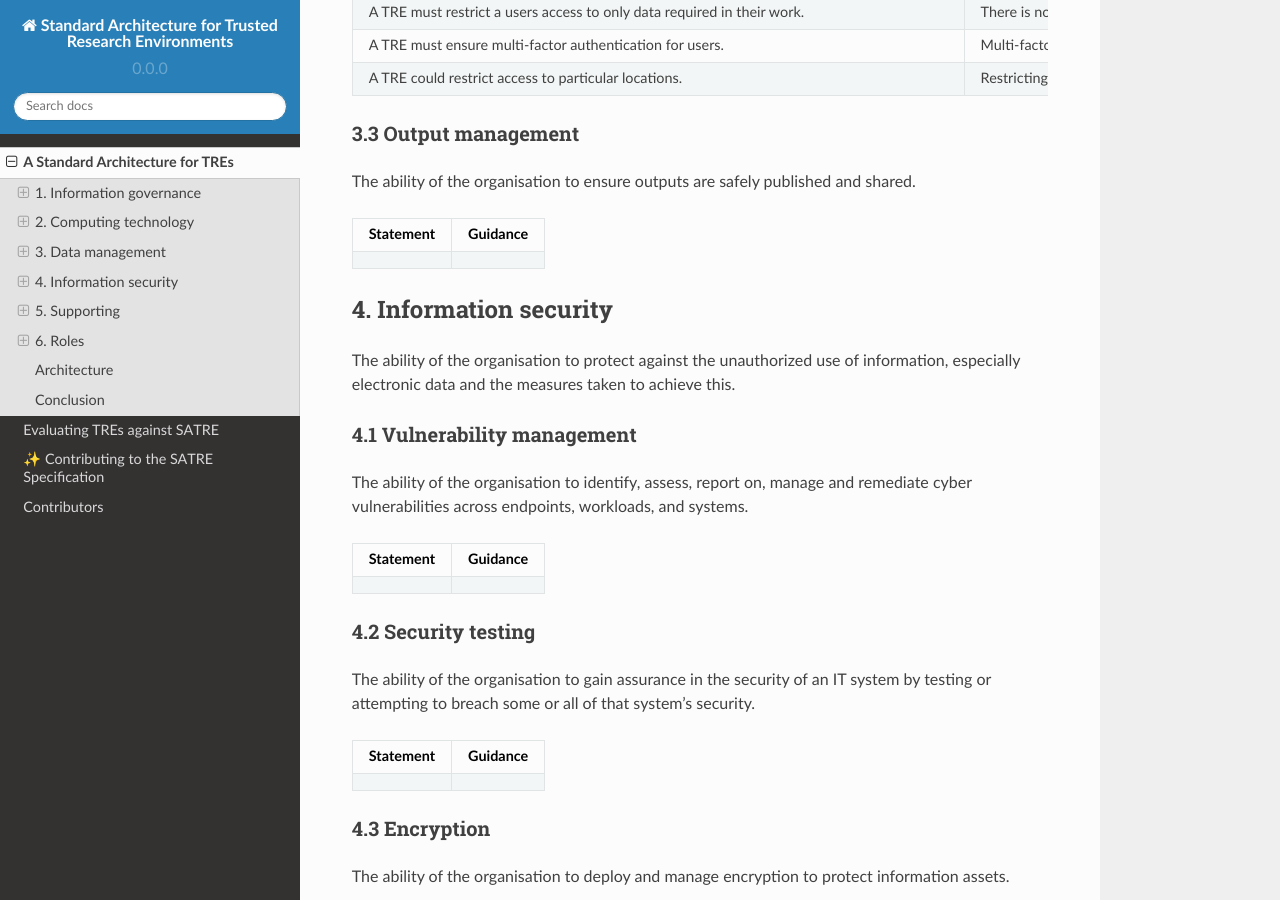
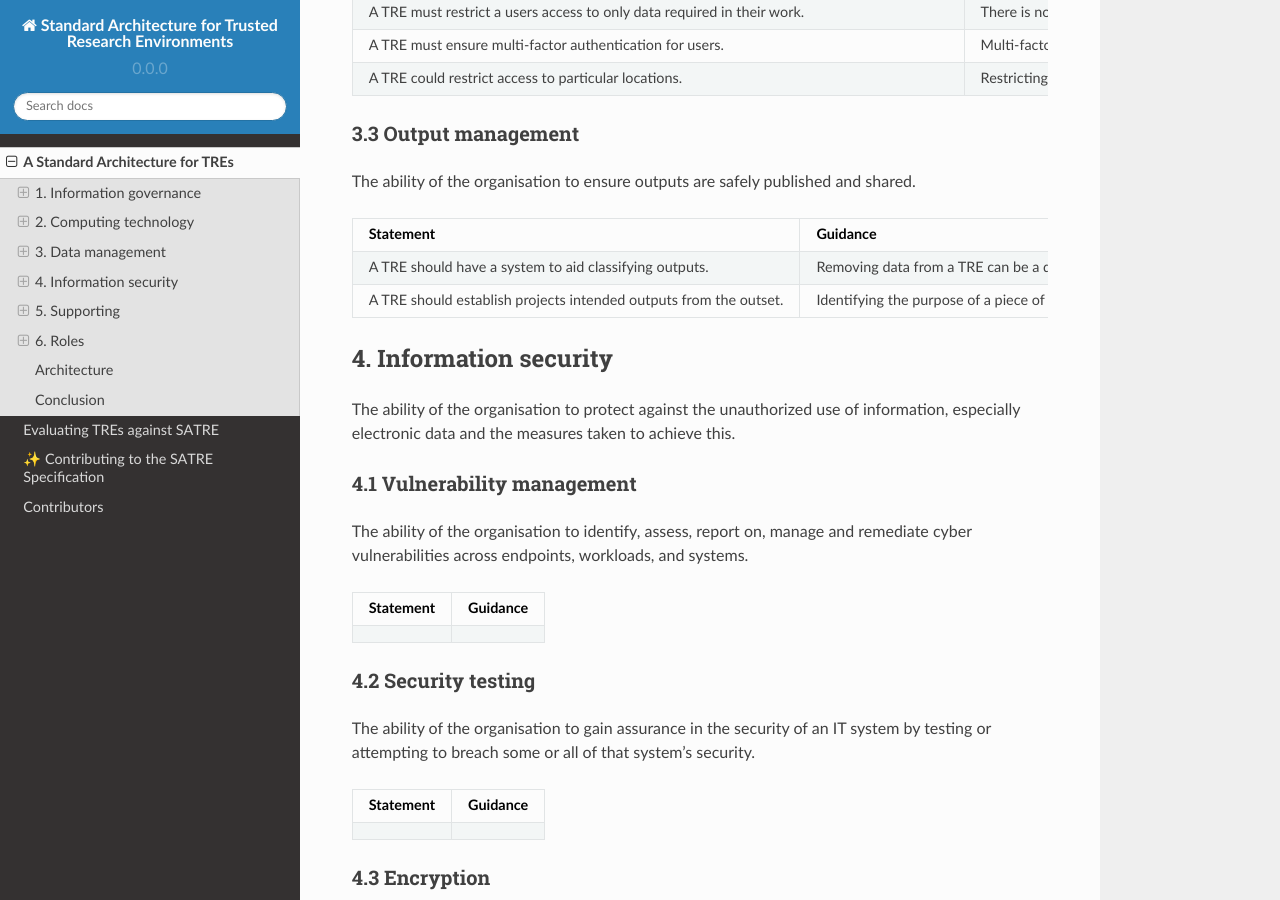
Before and after one commit to sa-tre/satre-specification, a Sphinx documentation site: the page built from docs/source/standard.md, in a window 1280 px wide and 900 px high, scrolled down 5879 px. Built offline with Sphinx 7.4.7 and the Read the Docs theme 2.0.0, drawn with Linux system fonts in a browser that asks for light colours.

Commit message:
Add output management table

````diff
--- a/docs/source/standard.md
+++ b/docs/source/standard.md
@@ -289,9 +289,21 @@ The ability of the organisation to ensure the right people (identities) can acce
 
 The ability of the organisation to ensure outputs are safely published and shared.
 
-| Statement | Guidance |
-| --------- | -------- |
-|           |          |
+```{list-table}
+:header-rows: 1
+:name: tab-output-management
+
+* - Statement
+  - Guidance
+* - A TRE should have a system to aid classifying outputs.
+  - Removing data from a TRE can be a difficult process as there is potential for sensitive data to be revealed.
+    Having guidance, processess and methods to help will ensure that outputs are correctly classified and, furthermore, that outputs when may be openly published are identified.
+    Encouraging openly published outputs will enhance a TREs impact over handing all outputs to the data provider.
+* - A TRE should establish projects intended outputs from the outset.
+  - Identifying the purpose of a piece of work is important for compliance with data protection legilation.
+    Results will be produced which address the projects purpose, some of which may be outputs removed from the TRE.
+    Understanding what these outputs are likely to be and their sensitivity as early as possible will help prepare for their processing and publication.
+```
 
 (standard_capability_information_security)=
 
````
